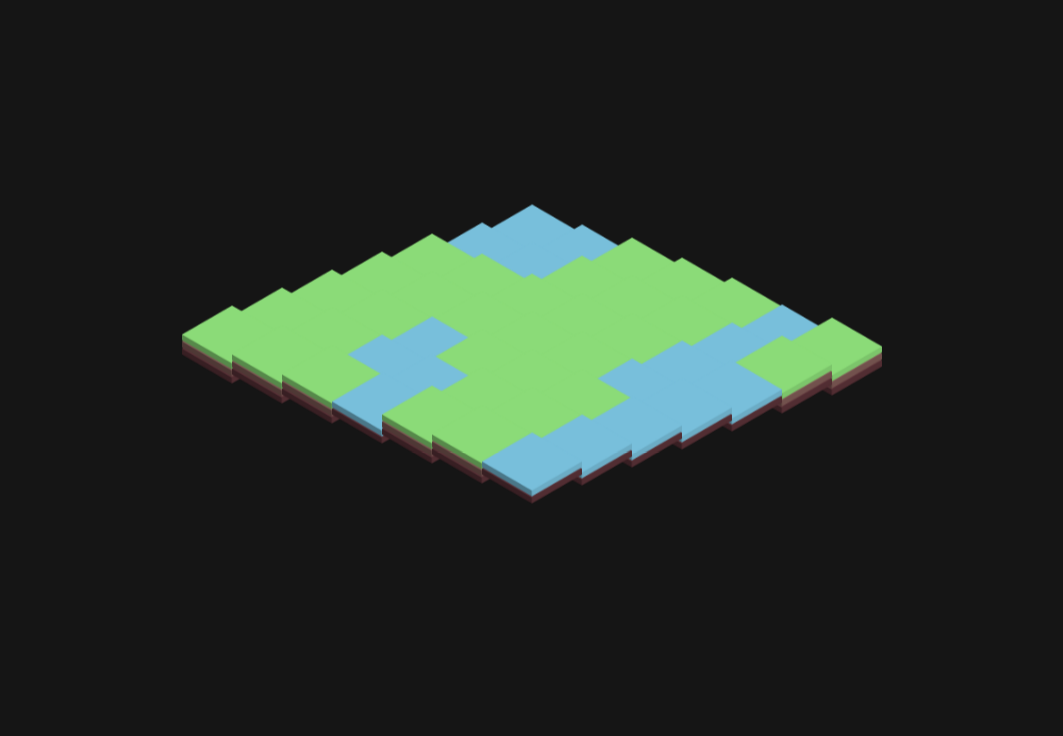
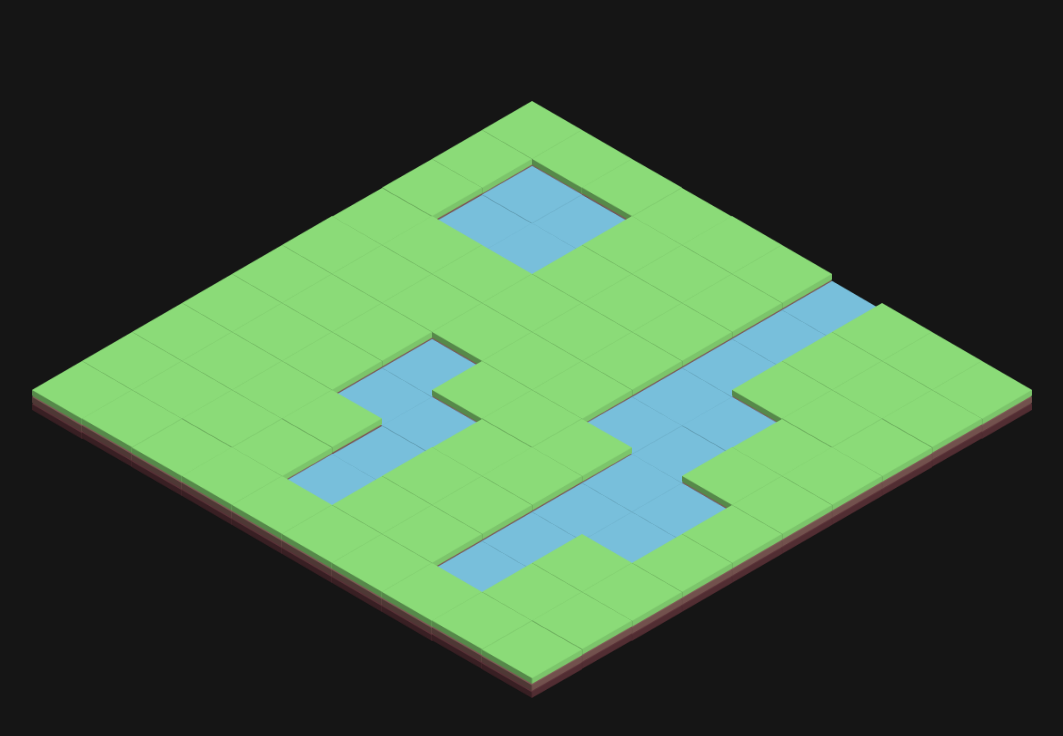
Before and after one commit to jdrub/world-simulator, a React (Create React App) app: page / in a window 1280 px wide. Shown: the top 736 px of the page, without its empty margins (108-1171 px from the left). Built offline with nearby package versions, Linux system fonts and the light colour scheme.

Commit message:
comment out some temp code and remove some magic numbers using new images

```diff
--- a/src/components/WorldMap/WorldMapContainer.js
+++ b/src/components/WorldMap/WorldMapContainer.js
@@ -7,6 +7,7 @@ import {
     BOARD_HEIGHT_TILES,
     BOARD_WIDTH_TILES,
     TILE_WIDTH_PX,
+    TILE_HEIGHT_PX,
     TILE_TOP_SURFACE_HEIGHT_PX,
     TILE_Z_HEIGHT_PX,
     MOVEMENT_SPEED_FACTOR,
@@ -218,8 +219,9 @@ const Wrapper = styled.div.attrs(p => ({
         transform: `
             translateX(-50%)
             translateY(-50%)
-            translateX(calc(${-1 * p.offsetY*5}px + ${p.offsetX*5}px))
-            translateY(calc(${.35*p.offsetY*5}px + ${.35*p.offsetX*5}px))`
+            translateX(${p.offsetX + TILE_WIDTH_PX/TILE_HEIGHT_PX * p.offsetY * -1}px)
+            translateY(${TILE_HEIGHT_PX/TILE_WIDTH_PX * p.offsetX + p.offsetY}px)
+            `
     },
   }))`
     position: relative;
@@ -228,7 +230,7 @@ const Wrapper = styled.div.attrs(p => ({
     top: 50%;
 
     width: ${TILE_WIDTH_PX * BOARD_WIDTH_TILES}px;
-    height: ${TILE_TOP_SURFACE_HEIGHT_PX * BOARD_HEIGHT_TILES + TILE_Z_HEIGHT_PX}px;
+    height: ${TILE_HEIGHT_PX * BOARD_HEIGHT_TILES + TILE_Z_HEIGHT_PX}px;
 
     transition: transform 0.1s linear;
     backface-visibility: hidden; /* this prevents jumpy css transitions in firefox */
--- a/src/components/WorldMap/WorldMapView.js
+++ b/src/components/WorldMap/WorldMapView.js
@@ -6,10 +6,12 @@ import { xOffsetState, yOffsetState } from './WorldMapContainer';
 import Tile, { TILE_TYPES } from '../Tile';
 import {
     TILE_WIDTH_PX,
+    TILE_HEIGHT_PX,
     BOARD_HEIGHT_TILES,
     BOARD_WIDTH_TILES,
     VISIBLE_HEIGHT_TILES,
     VISIBLE_WIDTH_TILES,
+    TILE_ISO_WIDTH_PX,
 } from '../../constants';
 
 const positionState = atom({
@@ -32,23 +34,49 @@ const buildFullTileMap = () => {
     return tileArr;
 }
 
-const buildVisibleTileMap = ({ fullTileMap, position, xOffset, yOffset, setXOffset, setYOffset }) => {
+
+const xOffsetToPx = (xOffset) => {
+    return (9.627 * xOffset)
+}
+
+const pxToXOffset = (px) => {
+    return px / 9.627;
+}
+
+const buildVisibleTileMap = ({ fullTileMap, position, setPosition, xOffset, yOffset, setXOffset, setYOffset }) => {
     const visibleTileArr = [[]];
 
-    let leftBound = Math.floor(position.col - VISIBLE_WIDTH_TILES/2);
-    let rightBound = Math.ceil(position.col + VISIBLE_WIDTH_TILES/2);
-    let topBound = Math.floor(position.row - VISIBLE_HEIGHT_TILES/2);
-    let bottomBound = Math.ceil(position.row + VISIBLE_HEIGHT_TILES/2);
+    // if x offset is > the width of a block (could be 3 blocks in the future if there are performance issues) then update position.col accordingly, and also update the x offset by the width of a few tiles.
 
-    leftBound = leftBound < 0 ? 0 : leftBound;
-    rightBound = rightBound > BOARD_WIDTH_TILES - 1 ? BOARD_WIDTH_TILES - 1 : rightBound;
-    topBound = topBound < 0 ? 0 : topBound;
-    bottomBound = bottomBound > BOARD_HEIGHT_TILES - 1 ? BOARD_HEIGHT_TILES - 1 : bottomBound;
+    // let currPosition = position;
 
-    console.log('leftBBound: ', leftBound);
-    console.log('rightBound: ', rightBound);
-    console.log('topBound: ', topBound);
-    console.log('bottomBound: ', bottomBound);
+    // if (xOffset > pxToXOffset(TILE_ISO_WIDTH_PX)) {
+    //     const newPosition = { col: Math.max(position.col-1, BOARD_WIDTH_TILES-1), row: position.row };
+    //     setPosition(newPosition);
+    //     setXOffset(xOffset - pxToXOffset(TILE_ISO_WIDTH_PX));
+
+    //     currPosition = newPosition;
+    // } else if (Math.abs(xOffset) > pxToXOffset(TILE_ISO_WIDTH_PX)) {
+    //     const newPosition = { col: Math.min(position.col+1, 0), row: position.row };
+    //     setPosition(newPosition);
+    //     setXOffset(xOffset + pxToXOffset(TILE_ISO_WIDTH_PX));
+
+    //     currPosition = newPosition;
+    // }
+
+
+
+    const currPosition = {
+        row: 4,
+        col: Math.floor(xOffsetToPx(xOffset)/TILE_ISO_WIDTH_PX) + 4,
+    };
+
+    console.log('currPosition:', currPosition);
+
+    let leftBound = Math.max(Math.floor(currPosition.col - VISIBLE_WIDTH_TILES/2), 0);
+    let rightBound = Math.min(Math.ceil(currPosition.col + VISIBLE_WIDTH_TILES/2), BOARD_WIDTH_TILES - 1);
+    let topBound = Math.max(Math.floor(currPosition.row - VISIBLE_HEIGHT_TILES/2), 0);
+    let bottomBound = Math.min(Math.ceil(currPosition.row + VISIBLE_HEIGHT_TILES/2), BOARD_WIDTH_TILES - 1);
 
     for(let row = topBound, i = 0; row <= bottomBound; row++, i++) {
         visibleTileArr[i] = [];
@@ -57,9 +85,8 @@ const buildVisibleTileMap = ({ fullTileMap, position, xOffset, yOffset, setXOffs
         }
     }
 
-    console.log('visibleTileArr: ', visibleTileArr);
-
-    return visibleTileArr;
+    // return visibleTileArr;
+    return fullTileMap;
 }
 
 const WorldMapView = () => {
@@ -69,14 +96,15 @@ const WorldMapView = () => {
     const [xOffset, setXOffset] = useRecoilState(xOffsetState);
     const [yOffset, setYOffset] = useRecoilState(yOffsetState);
 
-    const visibleTileArr = buildVisibleTileMap({ fullTileMap, position, xOffset, yOffset, setXOffset, setYOffset });
+    console.log('xOffset: ', xOffset);
+    const visibleTileArr = buildVisibleTileMap({ fullTileMap, position, setPosition, xOffset, yOffset, setXOffset, setYOffset });
 
     const tileArrWithOffsets = visibleTileArr.map((row, rowIdx) => {
         return row.map((tileType, colIdx) => {
             return <Tile
                 tileType={tileType}
                 xOffsetPx={colIdx*TILE_WIDTH_PX/2 - (rowIdx*TILE_WIDTH_PX/2)}
-                yOffsetPx={(colIdx*20) + rowIdx*18}
+                yOffsetPx={(colIdx*TILE_HEIGHT_PX/2) + (rowIdx*TILE_HEIGHT_PX/2)}
                 key={rowIdx*BOARD_HEIGHT_TILES + colIdx} />
         })
     });
--- a/src/constants.js
+++ b/src/constants.js
@@ -1,8 +1,10 @@
 export const TILE_WIDTH_PX = 100;
+export const TILE_HEIGHT_PX = 57.735; // this is mathematically derived by hand based on the image asset
 export const TILE_TOP_SURFACE_HEIGHT_PX = 38.42;
 export const TILE_Z_HEIGHT_PX = 20.69;
+export const TILE_ISO_WIDTH_PX = 51;
 export const BOARD_WIDTH_TILES = 10;
 export const BOARD_HEIGHT_TILES = 10;
-export const VISIBLE_WIDTH_TILES = 5;
-export const VISIBLE_HEIGHT_TILES = 5;
+export const VISIBLE_WIDTH_TILES = 8;
+export const VISIBLE_HEIGHT_TILES = 8;
 export const MOVEMENT_SPEED_FACTOR = 7;
```
